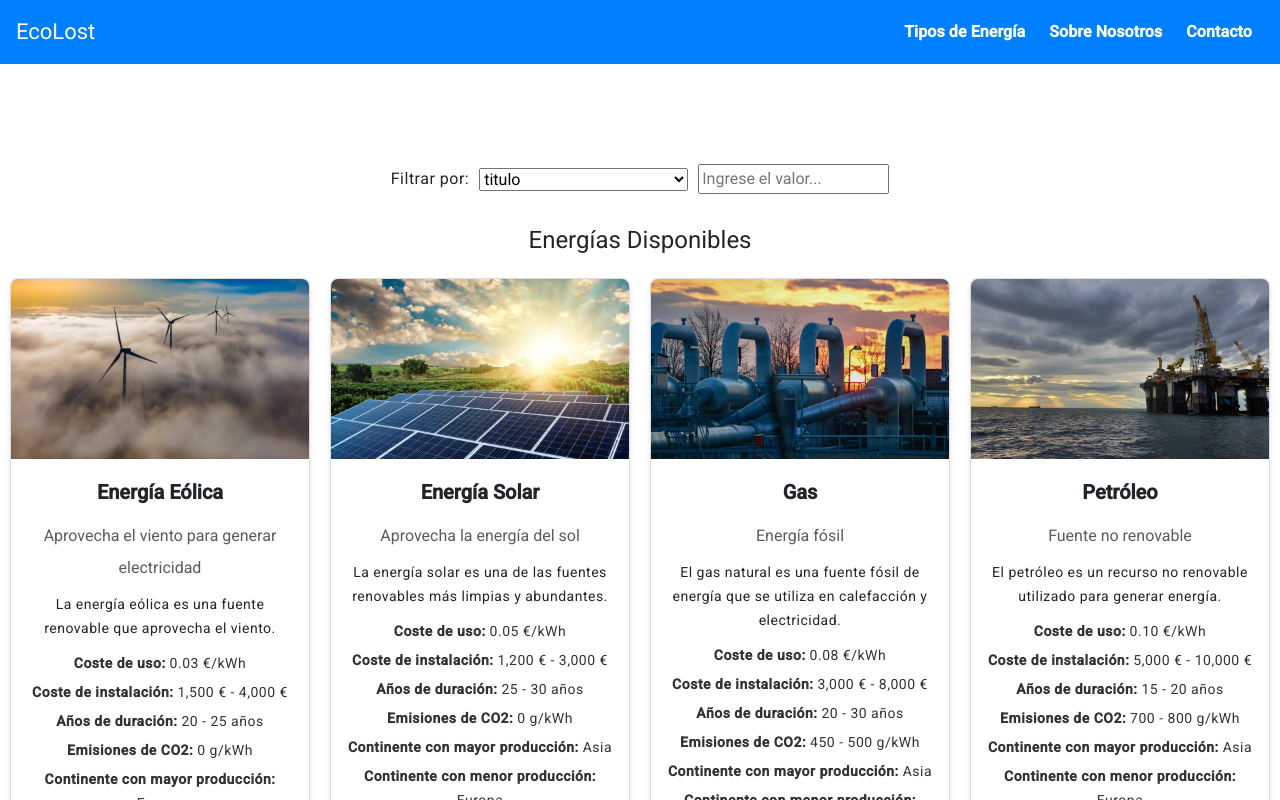
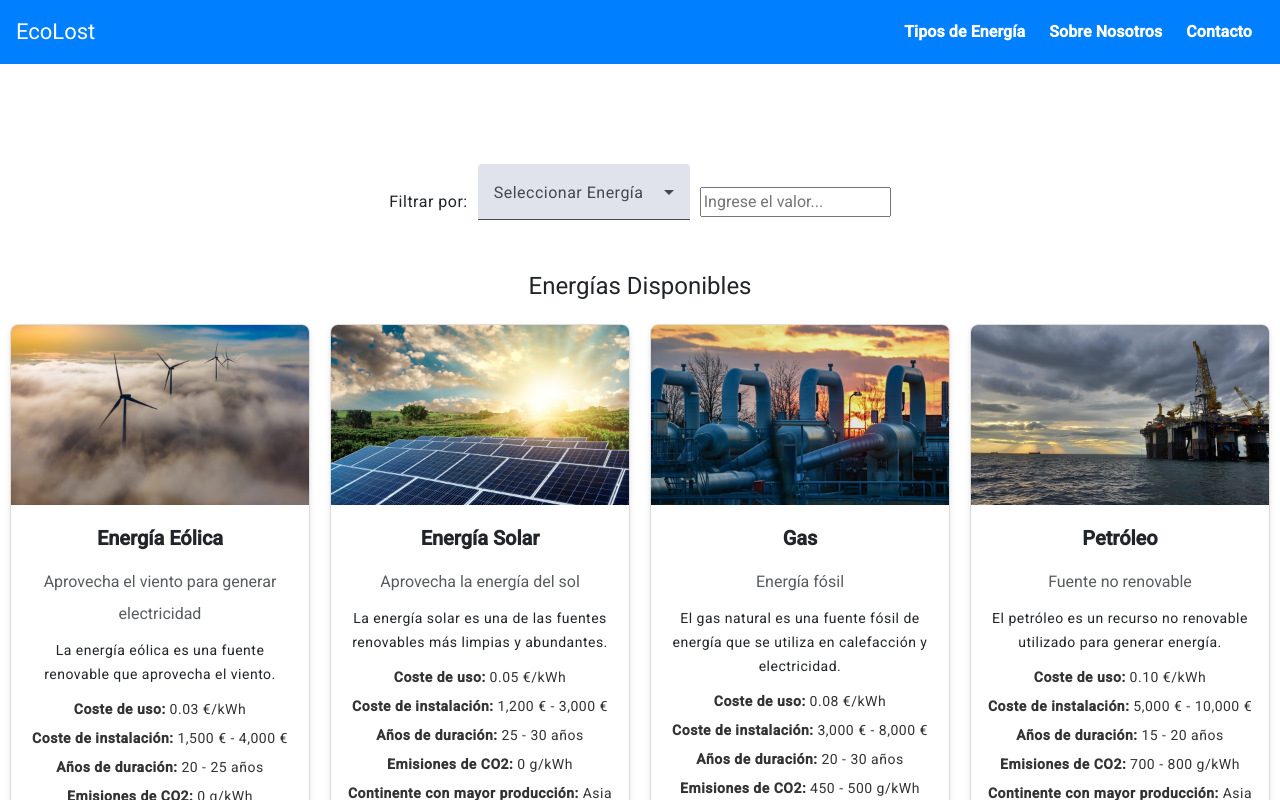
Before and after one commit to diMorillas/PJ102425_EnergiasRenovables, an Angular app in the folder P10_2425/: page / in a window 1280 px wide. Shown: the top 800 px of the page. Built offline with nearby package versions, Linux system fonts and the light colour scheme.

Commit message:
added mat design to select input

```diff
--- a/P10_2425/src/app/card.component.html
+++ b/P10_2425/src/app/card.component.html
@@ -1,9 +1,15 @@
 <!-- Formulario de Filtro -->
 <div class="filter-container">
     <label for="filterKey">Filtrar por:</label>
-    <select id="filterKey" [(ngModel)]="selectedFilter">
-      <option *ngFor="let key of filterKeys" [value]="key">{{ key }}</option>
-    </select>
+    <mat-form-field>
+      <mat-label>Seleccionar Energía</mat-label>
+      <mat-select [(value)]="selectedFilter">
+        <mat-option *ngFor="let energia of energias" [value]="energia.value">
+          {{ energia.viewValue }}
+        </mat-option>
+      </mat-select>
+    </mat-form-field>
+
 
     <input type="text" [(ngModel)]="filterValue" placeholder="Ingrese el valor..." />
   </div>
--- a/P10_2425/src/app/card.component.ts
+++ b/P10_2425/src/app/card.component.ts
@@ -100,4 +100,16 @@ export class CardComponent {
       energy[this.selectedFilter]?.toLowerCase().includes(this.filterValue.toLowerCase())
     );
   }
+
+  energias: { value: string, viewValue: string }[] = [
+    ...this.renewableEnergies.map(energia => ({
+      value: energia.titulo, // Usar el título de la energía como valor
+      viewValue: energia.titulo // Usar el título de la energía como texto visible en el select
+    })),
+    ...this.nonRenewableEnergies.map(energia => ({
+      value: energia.titulo,
+      viewValue: energia.titulo
+    }))
+  ];
+
 }
```
